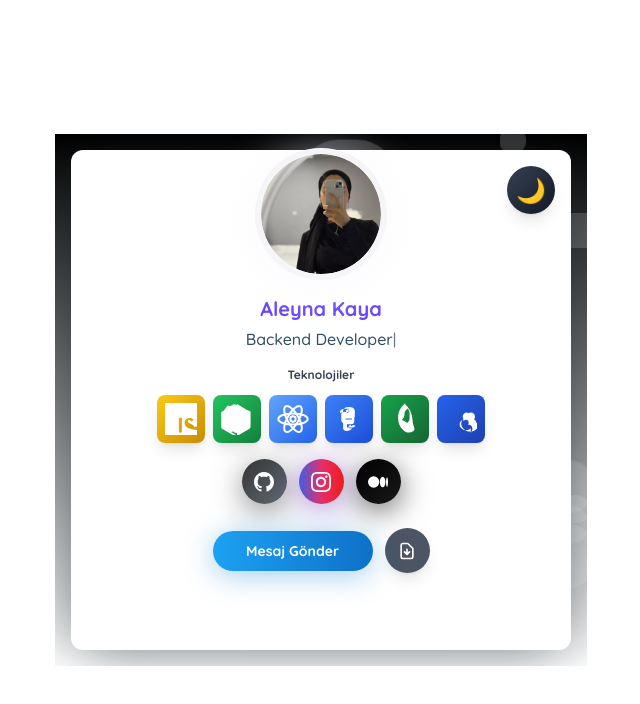
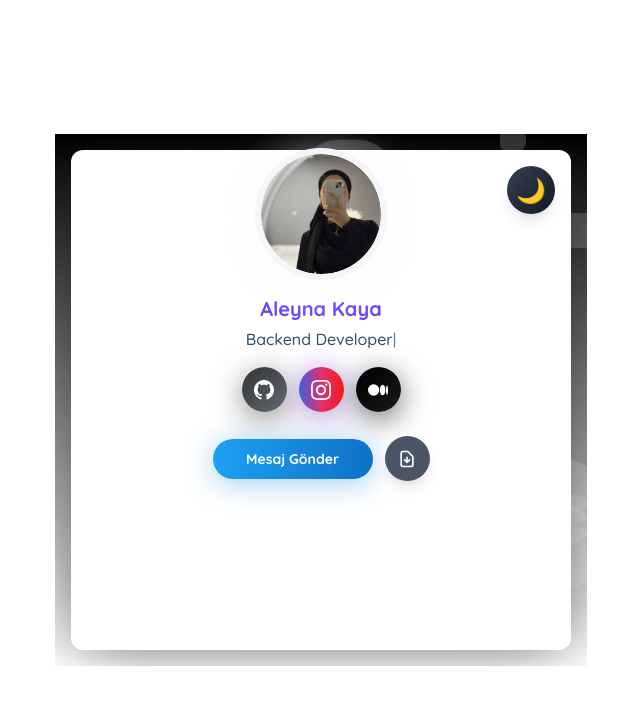
Before and after one commit to AleyDev/ProfileCard, a React (Vite) app: page / in a window 1280 px wide. Shown: the top 704 px of the page, without its empty margins (319-959 px from the left). Built offline with nearby package versions, Linux system fonts and the light colour scheme.

Commit message:
refactor: remove skills section from ProfileCard component to streamline layout and focus on essential content

```diff
--- a/src/components/ProfileCard.jsx
+++ b/src/components/ProfileCard.jsx
@@ -8,45 +8,11 @@ const ProfileCard = () => {
   const imageRef = useRef(null)
   const nameRef = useRef(null)
   const titleRef = useRef(null)
-  const skillsRef = useRef(null)
   const socialRef = useRef(null)
   const buttonRef = useRef(null)
 
   const titleText = 'Backend Developer'
   const typingSpeed = 100
-
-  const skills = [
-    {
-      name: 'JavaScript',
-      color: 'from-yellow-400 to-yellow-600',
-      icon: <svg className="w-8 h-8" viewBox="0 0 24 24" fill="currentColor"><path d="M0 0h24v24H0V0zm22.034 18.276c-.175-1.095-.888-2.015-3.003-2.873-.736-.345-1.554-.585-1.797-1.14-.091-.33-.105-.51-.046-.705.15-.646.915-.84 1.515-.66.39.12.75.42.976.9 1.034-.676 1.034-.676 1.755-1.125-.27-.337-.404-.482-.586-.621-.378-.310-1.001-.735-2.476-.735-2.068.05-3.269 1.279-3.567 2.464-.273 1.02-.16 2.52.956 3.833 1.188 1.108 2.847 1.703 4.577 2.11.72.174 1.395.302 1.955.369.855.13 1.664.113 2.304.067 1.266-.092 2.414-.49 3.253-1.026.81-.505 1.356-1.18 1.653-1.93.292-.726.352-1.463.24-2.21l-.002-.042zm-8.955-7.245h-2.662c0 1.544-.014 3.108-.014 4.672 0 1.68.006 3.354 0 5.026-.005.857.238 1.516 1.063 1.516.847 0 1.218-.6 1.218-1.516l.007-5.026c0-1.564.007-3.128.007-4.672z"/></svg>
-    },
-    {
-      name: 'Node.js',
-      color: 'from-green-500 to-green-700',
-      icon: <svg className="w-8 h-8" viewBox="0 0 24 24" fill="currentColor"><path d="M11.998,24c-0.321,0-0.641-0.084-0.922-0.247l-2.936-1.737c-0.438-0.245-0.224-0.332-0.08-0.383 c0.585-0.203,0.703-0.25,1.328-0.604c0.065-0.037,0.151-0.023,0.218,0.017l2.256,1.339c0.082,0.045,0.197,0.045,0.272,0l8.795-5.076 c0.082-0.047,0.134-0.141,0.134-0.238V6.921c0-0.099-0.053-0.192-0.137-0.242l-8.791-5.072c-0.081-0.047-0.189-0.047-0.271,0 L3.075,6.68C2.99,6.729,2.936,6.825,2.936,6.921v10.15c0,0.097,0.054,0.189,0.139,0.235l2.409,1.392 c1.307,0.654,2.105-0.116,2.105-0.903V7.787c0-0.142,0.114-0.253,0.256-0.253h1.115c0.139,0,0.255,0.112,0.255,0.253v10.021 c0,1.745,0.95,2.298,2.489,1.342l2.404-1.39c0.111-0.064,0.179-0.189,0.179-0.308v-10.15c0-0.117-0.068-0.222-0.174-0.28 l-8.791-5.072c-0.083-0.049-0.192-0.049-0.275,0L1.555,6.434C1.47,6.483,1.416,6.577,1.416,6.674v10.15 c0,0.097,0.054,0.193,0.139,0.242l8.794,5.082c0.457,0.262,0.953,0.392,1.45,0.392c0.497,0,0.996-0.131,1.453-0.393l8.795-5.082 c0.085-0.049,0.139-0.146,0.139-0.242V6.674c0-0.097-0.054-0.192-0.139-0.242L11.571,1.35c-0.457-0.263-0.951-0.393-1.448-0.393 c-0.497,0-0.995,0.131-1.452,0.393L0.877,6.432C0.39,6.737,0.1,7.26,0.1,7.834v10.15c0,0.575,0.29,1.098,0.777,1.402l8.795,5.082 c0.914,0.529,1.98,0.529,2.894,0l8.794-5.082c0.487-0.304,0.777-0.827,0.777-1.402V7.834c0-0.575-0.29-1.097-0.777-1.402 L12.92,1.35C12.563,1.131,12.282,1.02,11.998,1.02z"/></svg>
-    },
-    {
-      name: 'React',
-      color: 'from-blue-400 to-blue-600',
-      icon: <svg className="w-8 h-8" viewBox="0 0 24 24" fill="currentColor"><circle cx="12" cy="12" r="2" fill="none" stroke="currentColor" strokeWidth="1.5"/><ellipse cx="12" cy="12" rx="11" ry="4.2" fill="none" stroke="currentColor" strokeWidth="1.5"/><ellipse cx="12" cy="12" rx="11" ry="4.2" fill="none" stroke="currentColor" strokeWidth="1.5" transform="rotate(60 12 12)"/><ellipse cx="12" cy="12" rx="11" ry="4.2" fill="none" stroke="currentColor" strokeWidth="1.5" transform="rotate(-60 12 12)"/></svg>
-    },
-    {
-      name: 'Python',
-      color: 'from-blue-500 to-blue-700',
-      icon: <svg className="w-8 h-8" viewBox="0 0 24 24" fill="currentColor"><path d="M9.585 11.692h4.328s2.432.039 2.432-2.35V5.949S16.405 3 11.936 3C7.362 3 7.647 5.983 7.647 5.983v1.376H5.266S5.052 4.28 8.614 4.28c3.177 0 3.059.01 3.059.01v2.465s-.328-.01-2.432-.01c-2.705 0-3.059 1.012-3.059 2.465v3.483s-.01 2.35 2.432 2.35zm-.01-5.447s.164-1.376 1.376-1.376 1.376 1.376 1.376 1.376-1.376 1.376-1.376 1.376-1.376-1.376-1.376-1.376z"/><path d="M14.328 12.307h-4.328s-2.432-.04-2.432 2.35v3.393s-.369 2.949 2.432 2.949c4.467 0 4.328-2.949 4.328-2.949v-1.376h2.381s.221 1.719-3.177 1.719c-3.177 0-3.059-.01-3.059-.01v-2.465s.328.01 2.432.01c2.705 0 3.059-1.012 3.059-2.465v-3.483s.01-2.35-2.432-2.35zm.01 5.447s-.164 1.376-1.376 1.376-1.376-1.376-1.376-1.376 1.376-1.376 1.376-1.376 1.376 1.376 1.376 1.376z"/></svg>
-    },
-    {
-      name: 'MongoDB',
-      color: 'from-green-600 to-green-800',
-      icon: <svg className="w-8 h-8" viewBox="0 0 24 24" fill="currentColor"><path d="M17.193 9.555c-1.264-5.58-4.252-7.414-4.573-8.115-.28-.394-.53-.954-.735-1.44-.036.495-.055.685-.523 1.184-.723.566-4.533 3.682-4.533 10.02 0 7.223 5.083 10.084 5.936 10.51.596.31 1.222.455 1.856.455a6.78 6.78 0 0 0 3.97-1.423c.24-.177.59-.684.59-.684s-.28-2.27-1.092-4.08zm-1.776 2.554c-.28 1.784-1.803 2.716-1.803 2.716l-3.977-2.338s2.155-1.548 1.976-4.048c-.178-2.5 1.9-3.663 2.05-3.868.15-.205.49-.52.49-.52S15.95 6.33 15.417 9.11z"/></svg>
-    },
-    {
-      name: 'PostgreSQL',
-      color: 'from-blue-600 to-blue-800',
-      icon: <svg className="w-8 h-8" viewBox="0 0 24 24" fill="currentColor"><path d="M23.5597 14.7217c-.3043-1.6957-1.6957-2.6087-1.6957-2.6087.3043-.6087.6087-1.2174.6087-1.8261 0-1.6957-1.2174-3.1304-3.1304-3.1304-.6087 0-1.2174.3043-1.6957.6087-.3043-.3043-.6087-.6087-1.2174-.6087-1.6957 0-3.1304 1.4348-3.1304 3.1304 0 .6087.3043 1.2174.6087 1.8261 0 0-1.3913.913-1.6957 2.6087-.3043 1.6957.3043 3.1304 1.6957 4.5218 1.3913 1.3913 3.1304 2.1739 4.9565 2.1739 1.8261 0 3.5652-.7826 4.9565-2.1739 1.3913-1.3913 2-3.1304 1.6957-4.5218zm-4.1739 4.1739c-.913.913-2.1739 1.3913-3.5652 1.3913-1.3913 0-2.6522-.4783-3.5652-1.3913-.913-.913-1.3913-2.1739-1.2174-3.5652.1739-1.3913 1.2174-2.4348 2.4348-2.4348.3043 0 .6087.1739.913.3043.3043-.3043.6087-.6087 1.2174-.6087 1.2174 0 2.1739.9565 2.1739 2.1739 0 .6087-.3043 1.2174-.6087 1.6957.3043-.0869.6087-.1739.913-.1739 1.2174 0 2.2609 1.0435 2.4348 2.4348.1739 1.3913-.3043 2.6522-1.2174 3.5652z"/></svg>
-    },
-  ]
 
   // Typing animation
   useEffect(() => {
@@ -144,15 +110,6 @@ const ProfileCard = () => {
         titleRef.current.style.opacity = '1'
         titleRef.current.style.transform = 'translateY(0)'
       }, 500)
-    }
-
-    // Skills animasyonu
-    if (skillsRef.current) {
-      skillsRef.current.style.opacity = '0'
-      setTimeout(() => {
-        skillsRef.current.style.transition = 'all 0.5s ease-out'
-        skillsRef.current.style.opacity = '1'
-      }, 600)
     }
 
     // Sosyal medya animasyonu
@@ -257,24 +214,6 @@ const ProfileCard = () => {
             <span className="animate-pulse">|</span>
           </p>
 
-          {/* Skills Section */}
-          <div ref={skillsRef} className="mb-4">
-            <h3 className={`${darkMode ? 'text-gray-300' : 'text-gray-700'} text-xs font-semibold mb-3 transition-colors duration-300`}>
-              Teknolojiler
-            </h3>
-            <div className="flex justify-center items-center flex-wrap gap-2">
-              {skills.map((skill, index) => (
-                <div
-                  key={index}
-                  className={`bg-gradient-to-br ${skill.color} w-12 h-12 rounded-lg flex items-center justify-center text-white shadow-lg transition-all duration-300 hover:scale-110 hover:rotate-3 cursor-default p-2`}
-                  title={skill.name}
-                >
-                  {skill.icon}
-                </div>
-              ))}
-            </div>
-          </div>
-
           {/* Social Links */}
           <div
             ref={socialRef}
```
